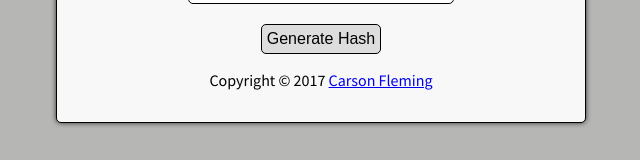
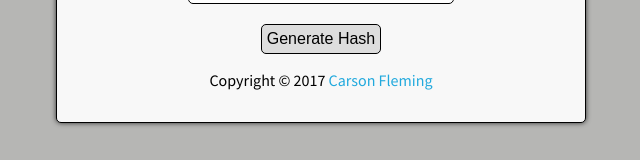
Before and after one commit to cflems/wp-hash, a plain HTML site: page index.html in a window 1280 px wide. In both pictures the pointer is over the link "Carson Fleming". Shown: the part 260-420 px from the top of the page, without its empty margins (319-959 px from the left). Drawn offline with nearby package versions, Linux system fonts and the light colour scheme.

Commit message:
p.input a => .box a

```diff
--- a/static/base.css
+++ b/static/base.css
@@ -19,11 +19,11 @@ body {
 p.input {
   margin: 0.5em;
 }
-p.input a {
+.box a {
   color: #17769a;
   text-decoration: none;
 }
-p.input a:hover {
+.box a:hover {
   color: #21a9dd;
 }
 .box input[type=text] {
```
